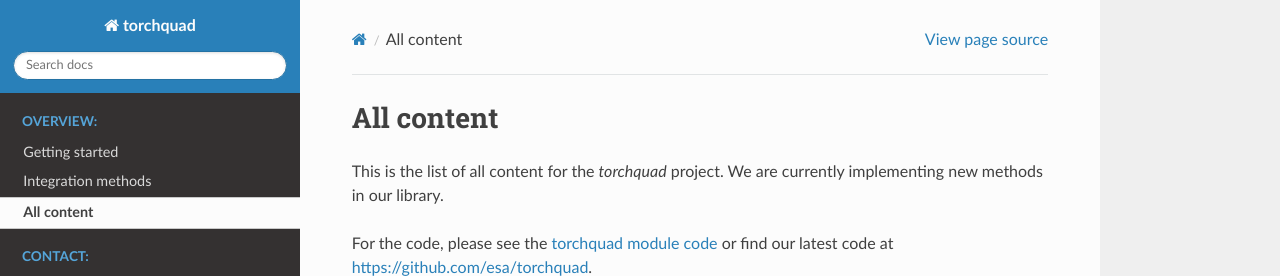
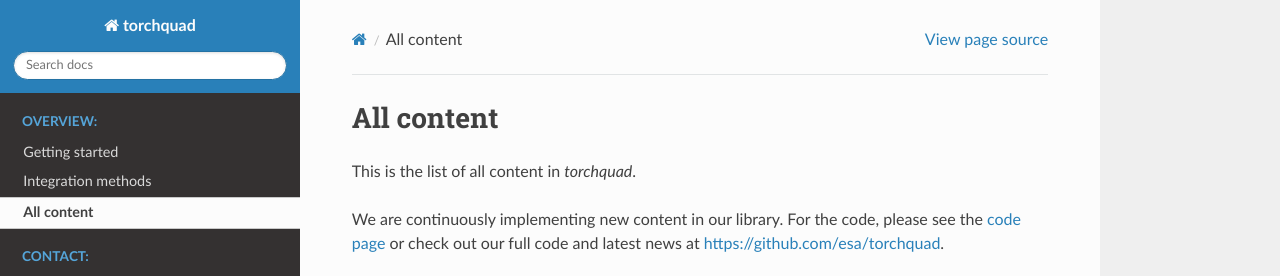
Before and after one commit to esa/torchquad, a Sphinx documentation site: the page built from docs/source/autodoc.rst, in a window 1280 px wide, cut to the strip 0-276 px from the top of the page. Built offline with Sphinx 7.4.7 and the Read the Docs theme 2.0.0, drawn with Linux system fonts in a browser that asks for light colours.

Commit message:
Fixed code module / code misunderstanding

```diff
--- a/docs/source/autodoc.rst
+++ b/docs/source/autodoc.rst
@@ -3,11 +3,11 @@
 All content
 ======================================
 
-This is the list of all content for the *torchquad* project.
-We are currently implementing new methods in our library.
+This is the list of all content in *torchquad*.
 
-For the code, please see the `torchquad module code <https://torchquad.readthedocs.io/en/latest/_modules/index.html>`_
-or find our latest code at https://github.com/esa/torchquad.
+We are continuously implementing new content in our library.
+For the code, please see the `code page <https://torchquad.readthedocs.io/en/latest/_modules/index.html>`_
+or check out our full code and latest news at https://github.com/esa/torchquad.
 
 .. automodule:: torchquad
    :members:
--- a/docs/source/integration_methods.rst
+++ b/docs/source/integration_methods.rst
@@ -2,10 +2,10 @@
 ======================================
 
 This is the list of all available integration methods in *torchquad*.
+
 We are continuously implementing new methods in our library.
-
-For the code, please see the `torchquad module code <https://torchquad.readthedocs.io/en/latest/_modules/index.html>`_
-or find our latest code at https://github.com/esa/torchquad.
+For the code behind the integration methods, please see the `code page <https://torchquad.readthedocs.io/en/latest/_modules/index.html>`_
+or check out our full code and latest news at https://github.com/esa/torchquad.
 
 .. contents::
 
```
